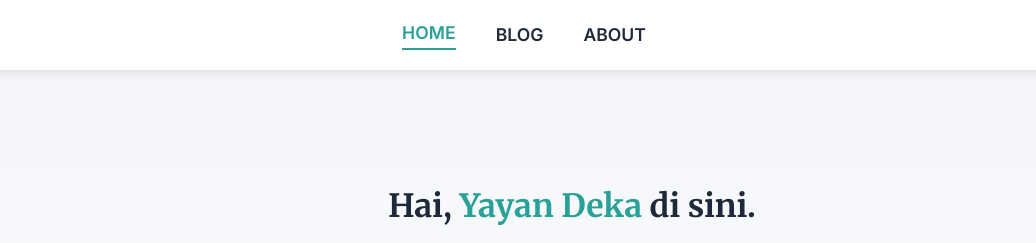
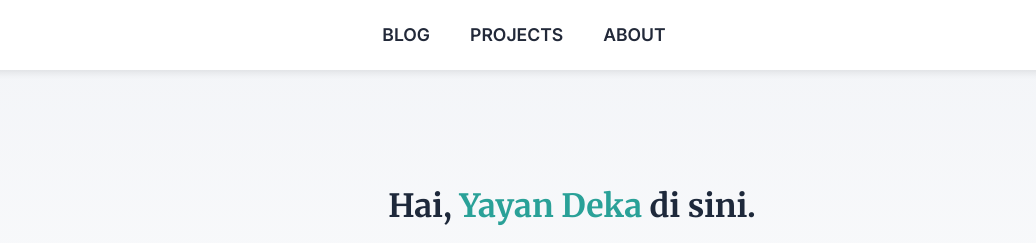
Before and after one commit to ydkrisdiantoro/ydkrisdiantoro.github.io, an Astro site: page / in a window 1280 px wide. Shown: the top 243 px of the page, 68-1104 px from the left. Built offline with nearby package versions, Linux system fonts and the light colour scheme; Astro itself is replaced by a stand-in of ours.

Commit message:
feat: update header links and remove hover effects for internal links

```diff
--- a/src/components/Header.astro
+++ b/src/components/Header.astro
@@ -11,8 +11,9 @@ import HeaderLink from './HeaderLink.astro';
 			</a>
 		</div>
 		<div class="internal-links">
-			<HeaderLink href="/">HOME</HeaderLink>
+			<!-- <HeaderLink href="/">HOME</HeaderLink> -->
 			<HeaderLink href="/blog">BLOG</HeaderLink>
+			<HeaderLink href="/projects">PROJECTS</HeaderLink>
 			<HeaderLink href="/about">ABOUT</HeaderLink>
 		</div>
 		<div class="social-links">
@@ -108,15 +109,11 @@ import HeaderLink from './HeaderLink.astro';
 	.internal-links a:hover {
 		color: var(--accent);
 		background: var(--gray-light);
-		border-bottom: 2px solid var(--accent);
-		transform: translateY(-2px);
 	}
 
 	.internal-links a.active {
 		color: var(--accent);
 		background: var(--gray-light);
-		transform: translateY(-2px);
-		border-bottom: 2px solid var(--accent);
 	}
 
 	.social-links {
```
